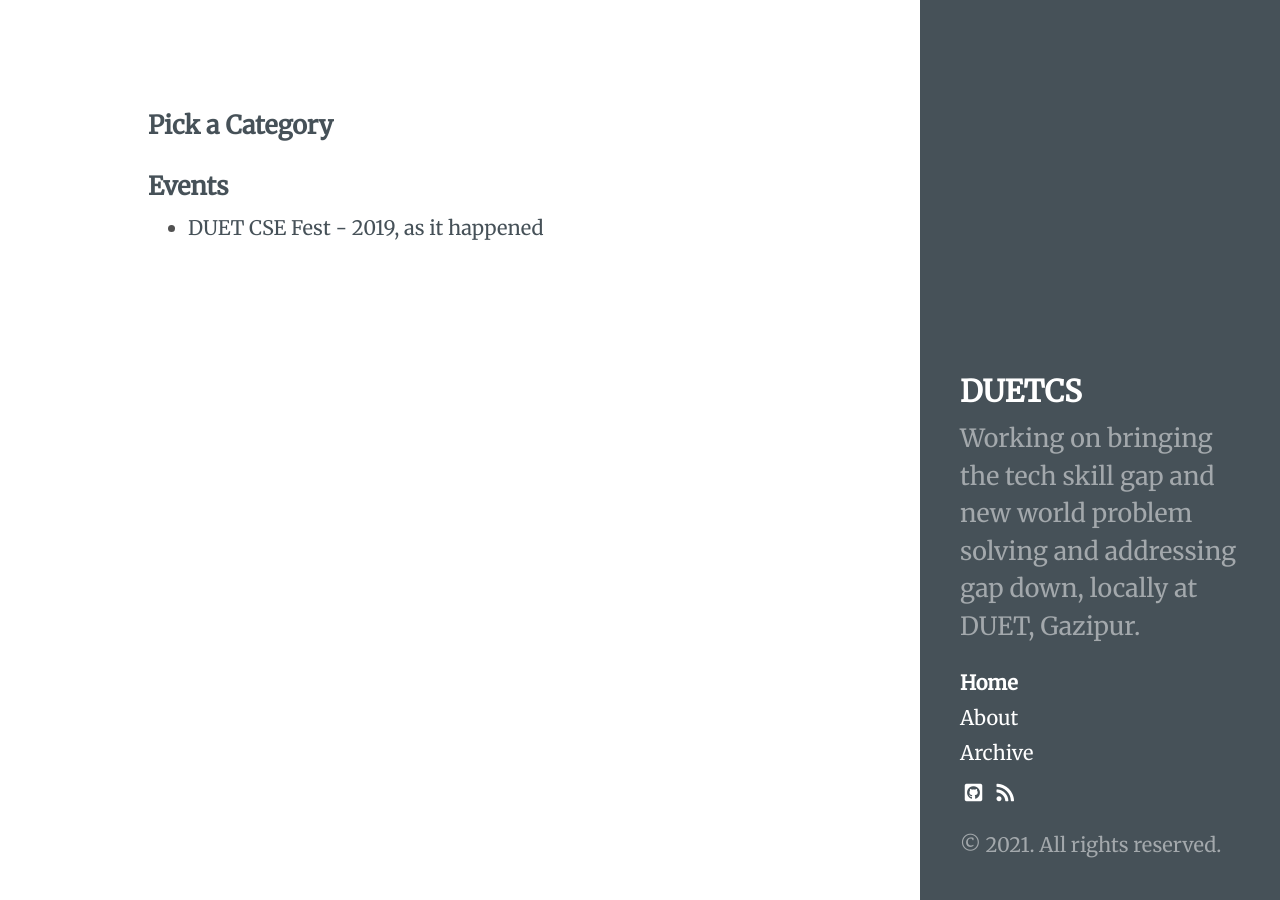
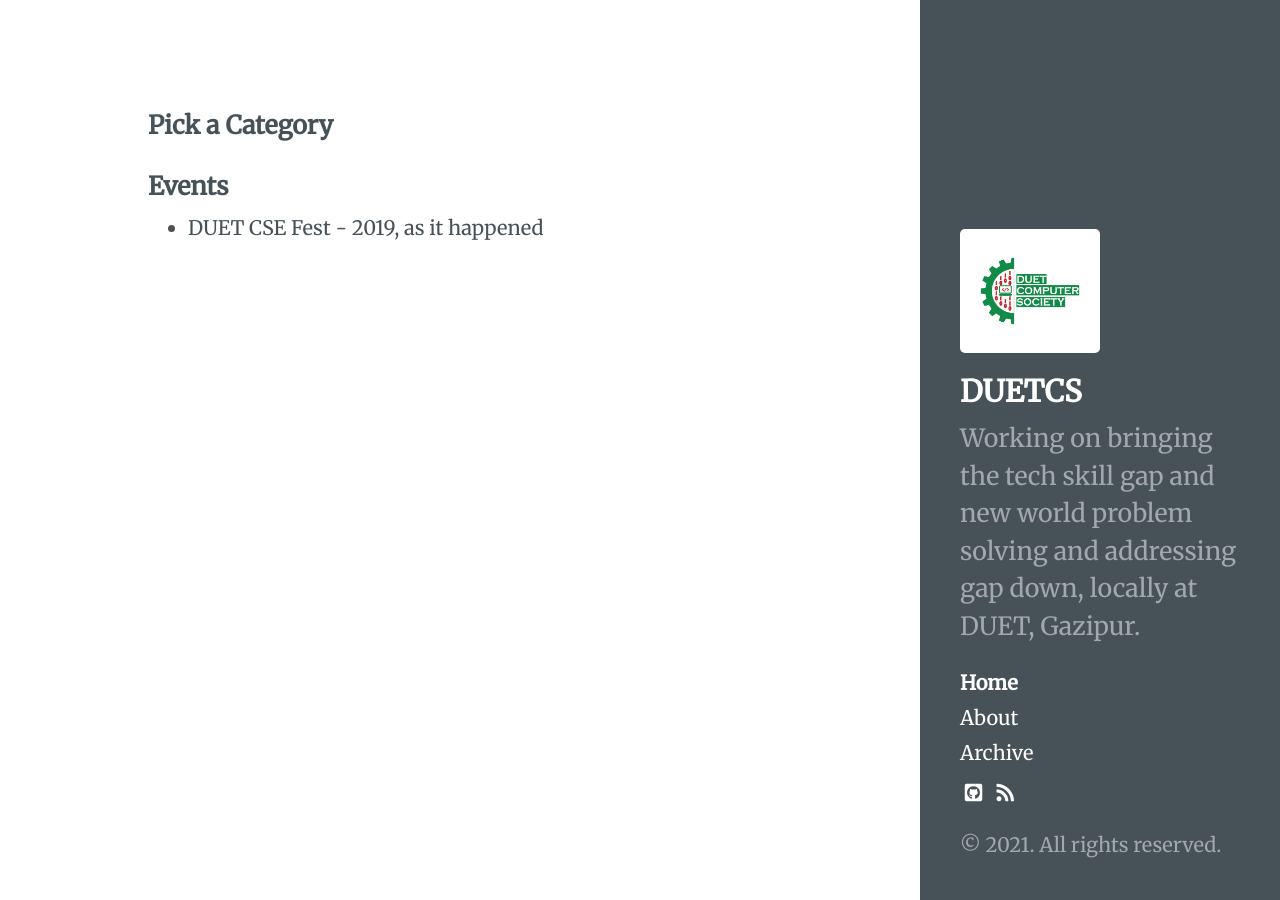
Before and after one commit to ovebepari/ovebepari.github.io, a Jekyll site: the page built from index.html, in a window 1280 px wide. Built offline with Jekyll 4.4.1, drawn with Linux system fonts in a browser that asks for light colours.

Commit message:
added logo in the front page

```diff
--- a/_includes/sidebar.html
+++ b/_includes/sidebar.html
@@ -1,6 +1,7 @@
 <div class="sidebar">
   <div class="container sidebar-sticky">
     <div class="sidebar-about">
+      <img src="/post_images/duetcs_logo.png" width="50%" alt="DUETCS Logo">
       <h2>
         <a href="{{ '/' }}">
           {{ site.title }}
```
